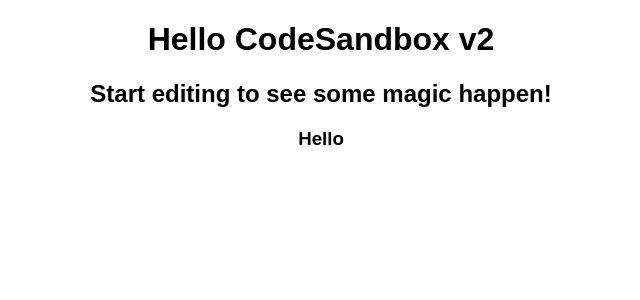
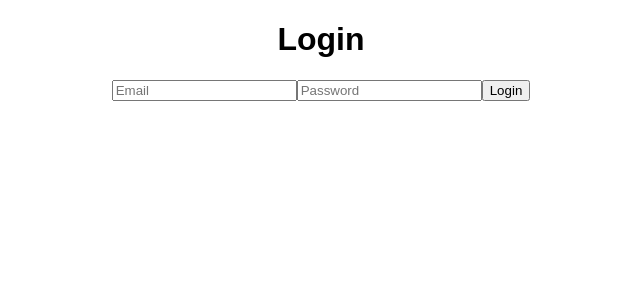
Before and after one commit to Mrmagic12/gracious-jackson, a React (Create React App) app: page / in a window 1280 px wide. Shown: the top 300 px of the page, without its empty margins (319-959 px from the left). Built offline with nearby package versions, Linux system fonts and the light colour scheme.

Commit message:
fix: Remove unused React import, remove unused styles.css import and fix typo in heading message

```diff
--- a/src/App.js
+++ b/src/App.js
@@ -1,12 +1,64 @@
-import React from "react";
+import React, { useState } from "react";
+import { getAuth, signInWithEmailAndPassword } from "firebase/auth";
 import "./styles.css";
+import { initializeApp } from "firebase/app";
+
+const firebaseConfig = {
+  apiKey: "AIzaSyAxIb9ukRFMH0T-axysXvAgJ-NLMMx-f7g",
+  authDomain: "pos-ea5c9.firebaseapp.com",
+  databaseURL:
+    "https://pos-ea5c9-default-rtdb.asia-southeast1.firebasedatabase.app",
+  projectId: "pos-ea5c9",
+  storageBucket: "pos-ea5c9.appspot.com",
+  messagingSenderId: "655303904063",
+  appId: "1:655303904063:web:69bb51e829f4f2c1d6a18a",
+  measurementId: "G-H9PEM4WQFN",
+};
+
+const app = initializeApp(firebaseConfig);
+const auth = getAuth(app);
 
 export default function App() {
+  const [email, setEmail] = useState("");
+  const [password, setPassword] = useState("");
+
+  const login = (e) => {
+    e.preventDefault();
+    auth
+      .signInWithEmailAndPassword(auth, email, password)
+      .then((auth) => {
+        console.log(auth);
+      })
+      .catch((e) => alert(e.message));
+  };
+
   return (
     <div className="App">
-      <h1>Hello CodeSandbox v2</h1>
-      <h2>Start editing to see some magic happen!</h2>
-      <h3>Hello</h3>
+      <div className="container">
+        <div className="logos"></div>
+      </div>
+      <div className="login-container">
+        <div className="form">
+          <form onSubmit={login}>
+            <h1>Login</h1>
+            <input
+              type="email"
+              placeholder="Email"
+              value={email}
+              onChange={(e) => setEmail(e.target.value)}
+            />
+            <input
+              type="password"
+              placeholder="Password"
+              value={password}
+              onChange={(e) => setPassword(e.target.value)}
+            />
+            <button type="submit" className="login-btn">
+              Login
+            </button>
+          </form>
+        </div>
+      </div>
     </div>
   );
 }
```
